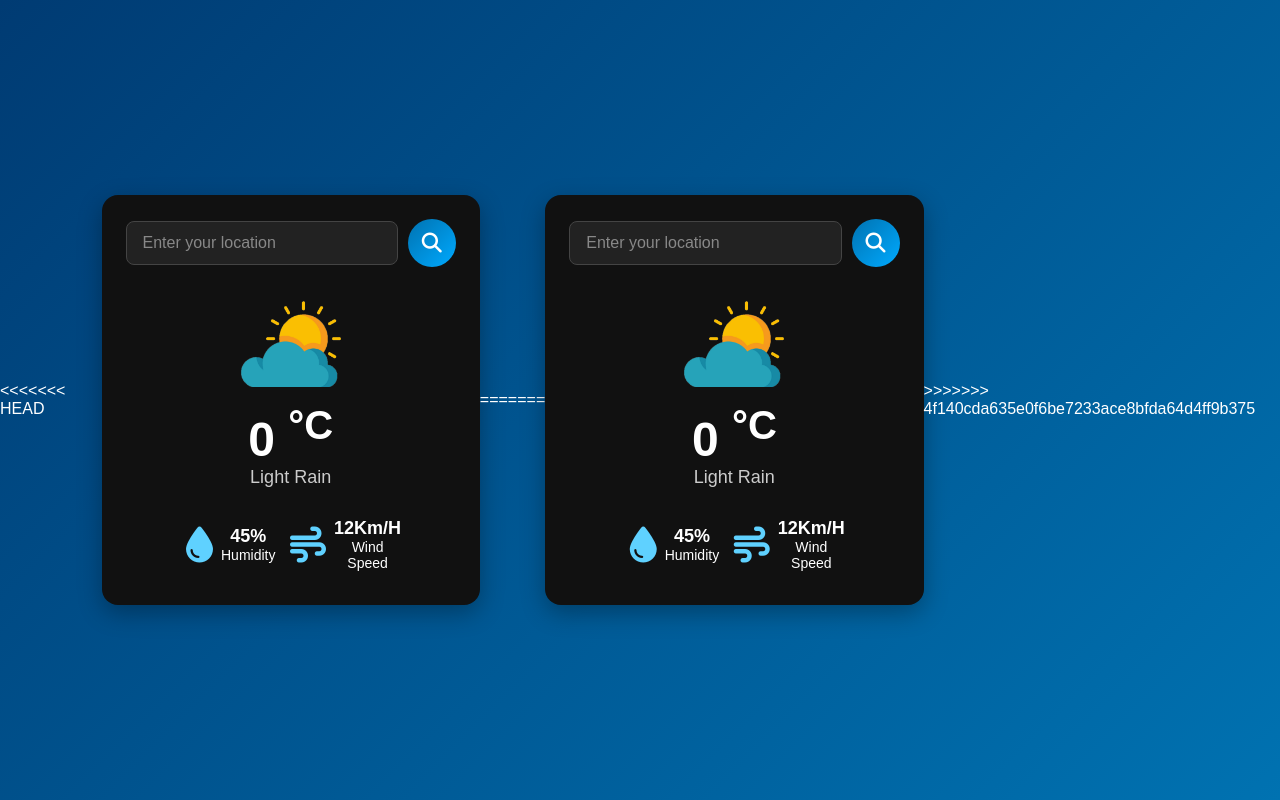
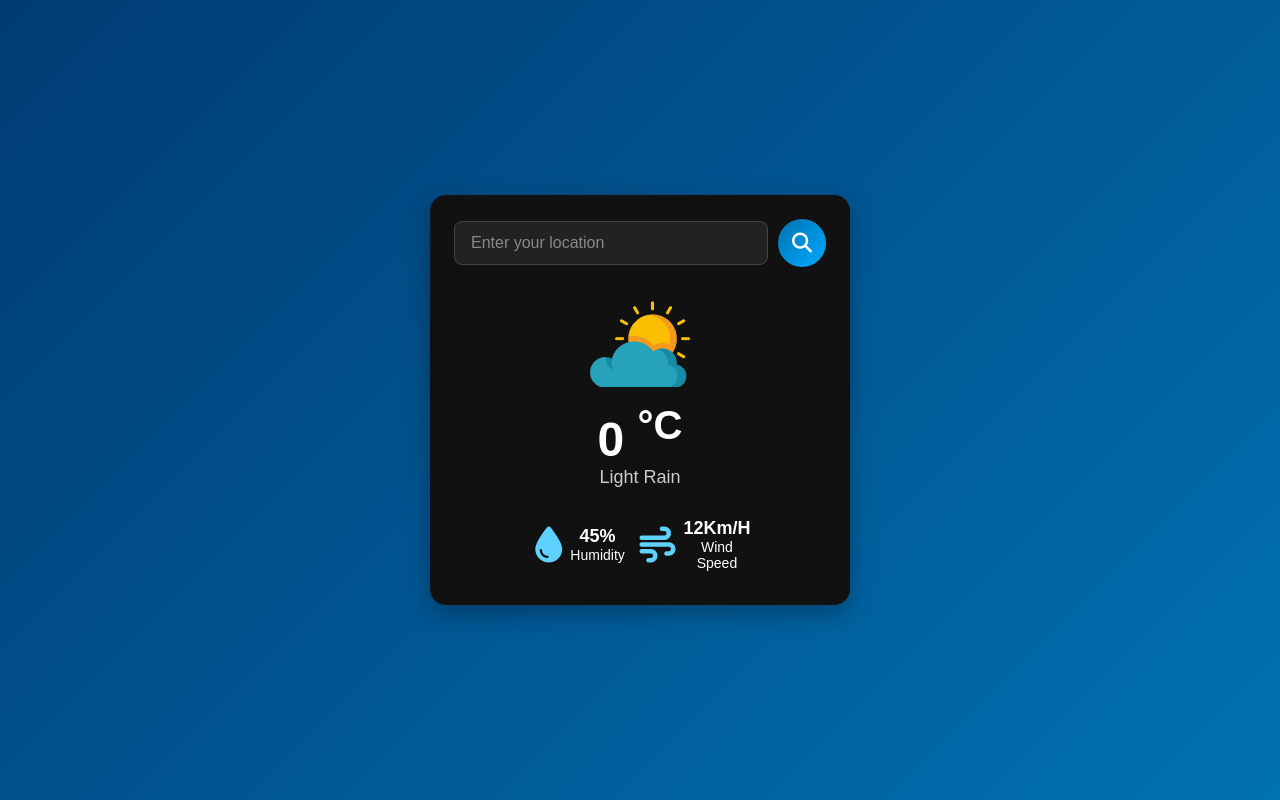
Before and after one commit to ChitranshDharwal/Weather-App, a plain HTML site: page index.html in a window 1280 px wide. Drawn offline with Linux system fonts and the light colour scheme.

Commit message:
Resolved merge conflicts

```diff
--- a/index.html
+++ b/index.html
@@ -1,4 +1,3 @@
-<<<<<<< HEAD
 <!DOCTYPE html>
 <html lang="en">
 <head>
@@ -54,61 +53,4 @@
 
     <script src="script.js"></script>
     <script src="https://kit.fontawesome.com/a56af39a68.js" crossorigin="anonymous"></script></body>
-=======
-<!DOCTYPE html>
-<html lang="en">
-<head>
-    <meta charset="UTF-8">
-    <meta http-equiv="X-UA-Compatible" content="IE=edge">
-    <meta name="viewport" content="width=device-width, initial-scale=1.0">
-    <title>Weather App With JavaScript</title>
-    <link rel="stylesheet" href="style.css">
-</head>
-<body>
-    <div class="container">
-        <div class="header">
-            <div class="search-box">
-                <input type="text" placeholder="Enter your location" class="input-box">
-
-                <button class="fa-solid fa-magnifying-glass" id="searchBtn"></button>
-            </div>
-        </div>
-
-        <div class="location-not-found">
-            <h1>Sorry, Location not found!!!</h1>
-            <img src="/assets/404.png" alt="404 Error">
-        </div>
-
-        <div class="weather-body">
-            <img src="/assets/cloud.png" alt="Weather Image" class="weather-img">
-
-            <div class="weather-box">
-                <p class="temperature">0 <sup>°C</sup></p>
-                <p class="description">light rain</p>
-            </div>
-
-            <div class="weather-details">
-                <div class="humidity">
-                    <i class="fa-sharp fa-solid fa-droplet"></i>
-                    <div class="text">
-                        <span id="humidity">45%</span>
-                        <p>Humidity</p>
-                    </div>
-                </div>
-
-                <div class="wind">
-                    <i class="fa-solid fa-wind"></i>
-                    <div class="text">
-                        <span id="wind-speed">12Km/H</span>
-                        <p>Wind Speed</p>
-                    </div>
-                </div>
-            </div>
-        </div>
-    </div>
-
-
-    <script src="script.js"></script>
-    <script src="https://kit.fontawesome.com/a56af39a68.js" crossorigin="anonymous"></script></body>
->>>>>>> 4f140cda635e0f6be7233ace8bfda64d4ff9b375
 </html>
```
